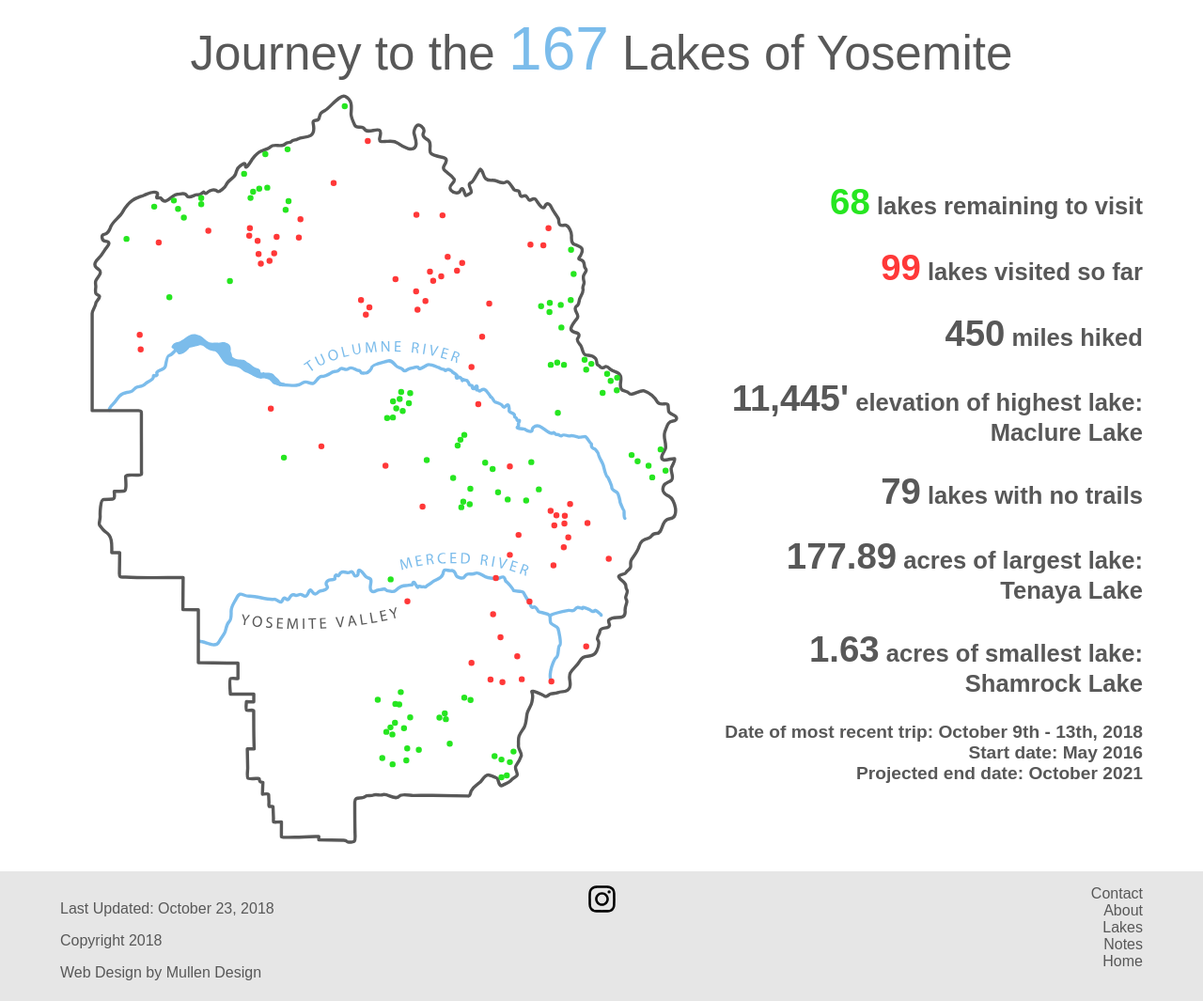
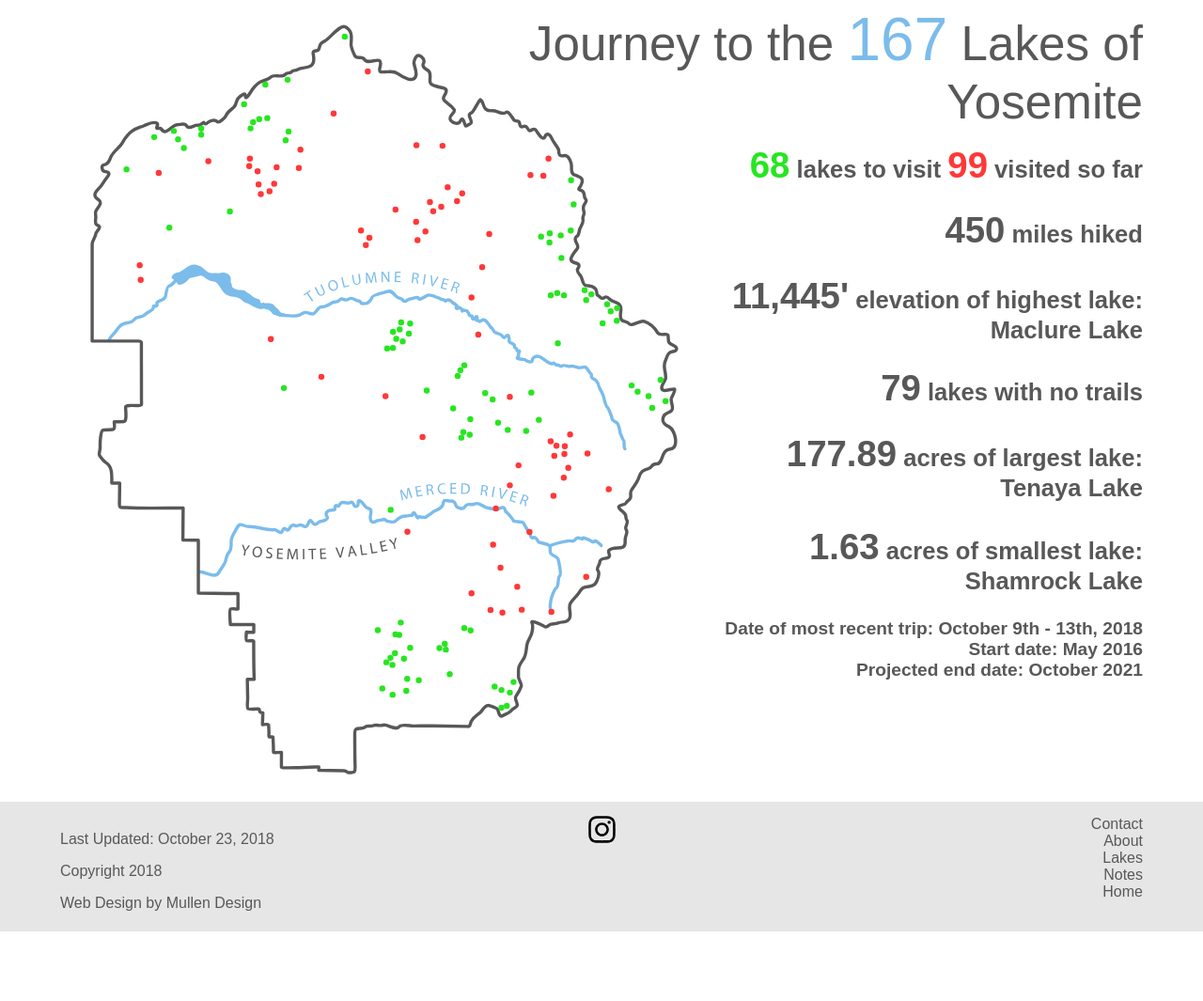
Before and after one commit to mikemullen/lakesofyosemite, a Django app: page / in a window 1280 px wide. Shown: the part 48-1113 px from the top of the page at 94% size. After the commit the page ends 1039 px from the top, so only its background shows below. Run offline with Django 3.2, Linux system fonts and the light colour scheme; some web fonts are replaced.

Commit message:
homepage tweeks

```diff
--- a/lakes/templates/home.html
+++ b/lakes/templates/home.html
@@ -3,11 +3,11 @@
 {% block content %}
 
 <div class="mainmap">
-	<h1 class="introline">Journey to the <span class="bigblue">167</span> Lakes of Yosemite</h1>
+
 	<div class="fullmapimg"><img src="{% static 'images/fullmap.svg' %}"></div>
 	<div class="mapsidebarright">
-		<p><span class="big unvisited">68</span> lakes remaining to visit</p>
-		<p><span class="big visited">99</span> lakes visited so far</p>
+			<h1 class="introline">Journey to the <span class="bigblue">167</span> Lakes of Yosemite</h1>
+		<p><span class="big unvisited">68</span> lakes to visit <span class="big visited">99</span> visited so far</p>
 		<p><span class="big">450</span> miles hiked</p>
 		<p><span class="big">11,445'</span> elevation of highest lake: Maclure Lake</p>
 		<p><span class="big">79</span> lakes with no trails</p>
--- a/lakesofyosemite/settings.py
+++ b/lakesofyosemite/settings.py
@@ -37,7 +37,7 @@ INSTALLED_APPS = [
     'django.contrib.sessions',
     'django.contrib.messages',
     'django.contrib.staticfiles',
-    'lakes',
+    'lakes.apps.LakesConfig',
 ]
 
 MIDDLEWARE = [
--- a/static/style.css
+++ b/static/style.css
@@ -92,10 +92,10 @@ a:hover {
 
 .introline {
 	font-weight: 100;
-	grid-column: 1 / 6;
+	grid-column: 4 / 6;
 	grid-row: 1;
-	text-align: center;
-	margin: 10px 0 -10px 0;
+	text-align: right;
+	margin: 0 0 -10px -250px;
 	font-size: 4vw;
 }
 
@@ -109,10 +109,10 @@ a:hover {
 
 .mapsidebarright {
 	grid-column: 4 / 6;
-	grid-row: 2;
+	grid-row: 1;
 	text-align: right;
 	font-size: 2vw;
-	margin: auto;
+	margin: 0;
 }
 
 .recenttrip {
@@ -122,7 +122,7 @@ a:hover {
 
 .fullmapimg {
 	grid-column: 1 / 4;
-	grid-row: 2;
+	grid-row: 1;
 }
 
 /** Lakecard grid and display styles **/
```
